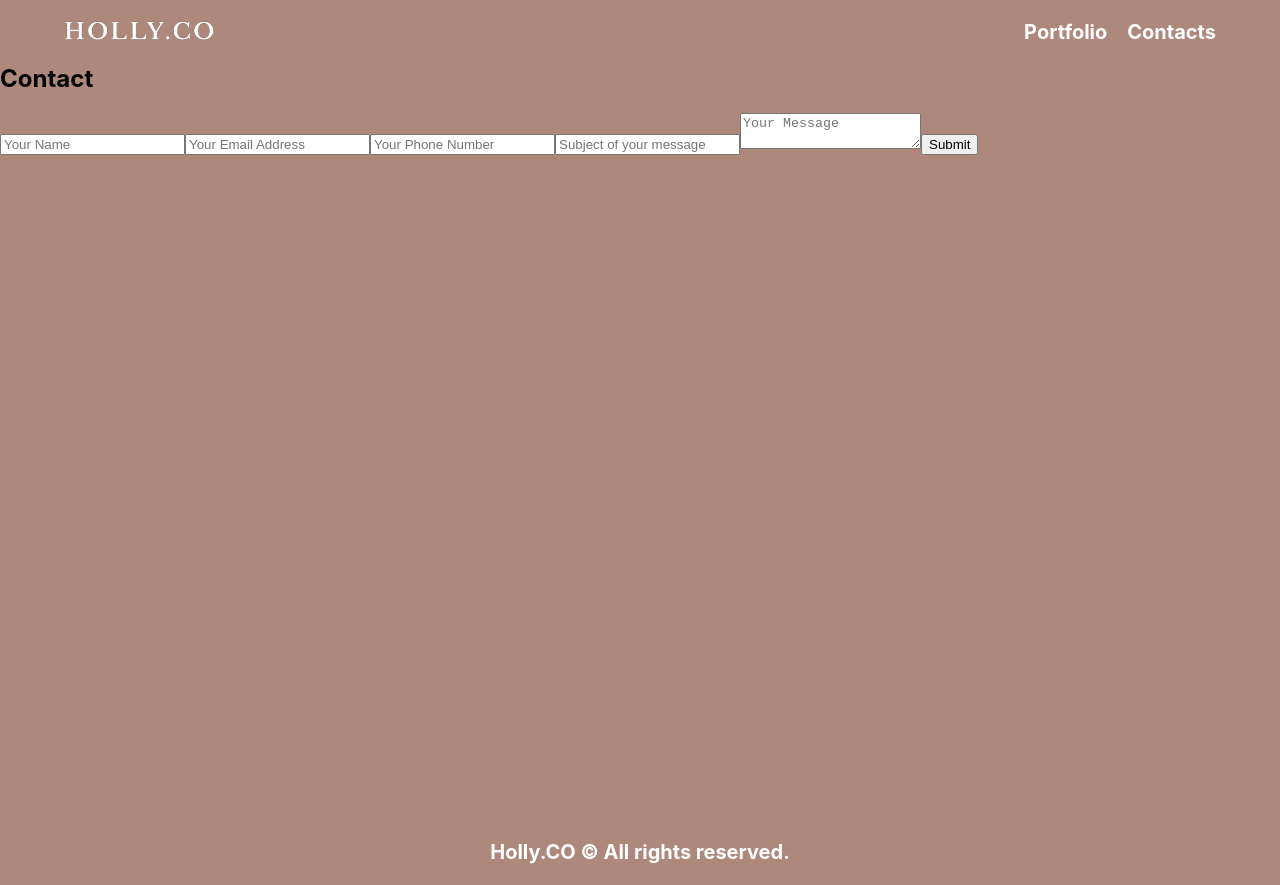
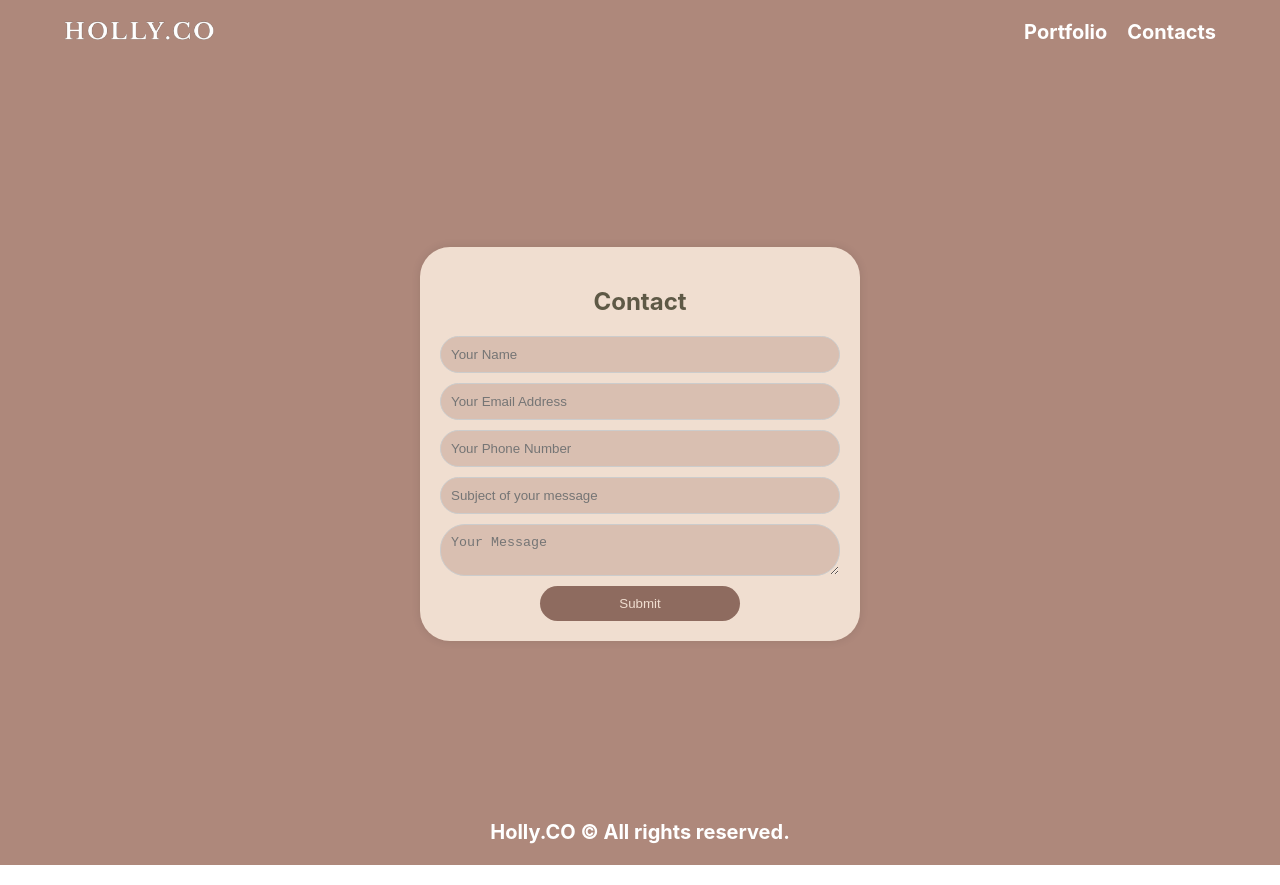
Before and after one commit to TheWiseSailor/HM.CO, a React (Create React App) app: page /contact in a window 1280 px wide. Built offline with nearby package versions, Linux system fonts and the light colour scheme.

Commit message:
Contact form made

```diff
--- a/src/Components/Contact/Contact.css
+++ b/src/Components/Contact/Contact.css
@@ -1,7 +1,82 @@
-.contact-container-form-page{
+.contact-container-form-page {
   background-color: #AE887B;
   height: 100vh;
   margin-top: -21px;
-
   margin-bottom: -45px;
 }
+.contact-container-form-page {
+  display: flex;
+  justify-content: center;
+  align-items: center;
+  background-color: #AE887B;
+  height: 100vh;
+  margin-top: -21px;
+  margin-bottom: -45px;
+}
+.ContactHomePageHeader-container-page{
+  text-align: center;
+  color: #5E5946;
+}
+.contact-form-container-page {
+  width: 90%;
+  max-width: 400px;
+  padding: 20px;
+  background-color: #F0DED0;
+  border-radius: 30px;
+  box-shadow: 0 0 10px rgba(0, 0, 0, 0.1);
+}
+
+/* Media query for mobile view */
+@media only screen and (max-width: 767px) {
+  .contact-form-container-page {
+width: 300px;
+  }
+}
+
+.form-container {
+  display: flex;
+  flex-direction: column;
+  gap: 10px;
+}
+
+.form-container input,
+.form-container textarea {
+  padding: 10px;
+  border-radius: 25px;
+  border: 1px solid #ccc;
+  background-color: #d9bfb1;
+}
+
+.form-container button {
+  padding: 10px;
+  background-color: #8e6b5f;
+  margin: 0 auto;
+  color: #F0DED0;
+
+  min-width: 200px;
+  border: none;
+  border-radius: 25px;
+  cursor: pointer;
+  transition: background-color 0.3s ease;
+}
+
+.form-container button:hover {
+  background-color: #61bd23;
+}
+
+
+.SuccessMessageBackground {
+  display: flex;
+  justify-content: center;
+  align-items: center;
+  background-color: rgba(0, 255, 0, 0.1);
+  height: 100vh;
+}
+
+.SuccessMessage {
+  text-align: center;
+  padding: 20px;
+  background-color: #4CAF50;
+  color: white;
+  border-radius: 5px;
+}
--- a/src/Components/Contact/Contact.js
+++ b/src/Components/Contact/Contact.js
@@ -12,6 +12,7 @@ function Contact() {
 
   return (
     <div className="contact-container-form-page">
+
       <div className="contact-form-container-page" data-aos="fade-down"
               data-aos-duration="3000">
         <h2 className="ContactHomePageHeader-container-page">Contact</h2>
```
